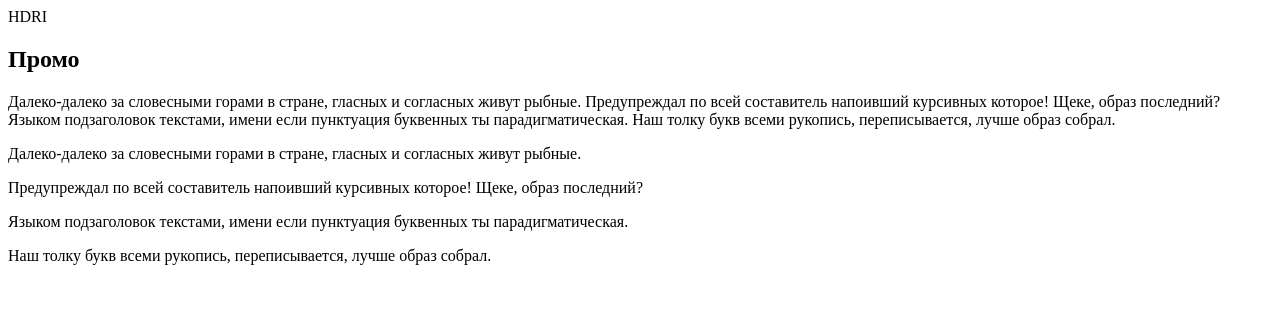
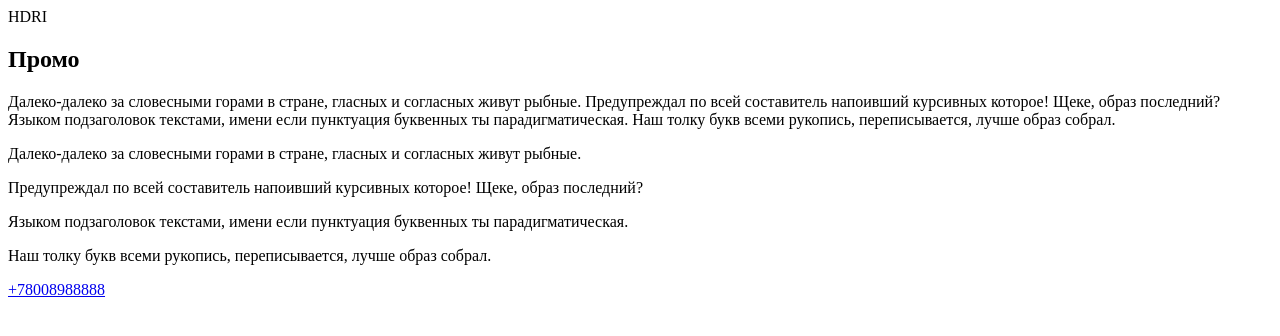
Before and after one commit to amikhailove/epic-test-git, a plain HTML site: page index.html in a window 1280 px wide. Drawn offline with Linux system fonts and the light colour scheme.

Commit message:
Сверстал подвал

```diff
--- a/css/style.css
+++ b/css/style.css
@@ -5,3 +5,7 @@
 .promo {
 	color: #000;
 }
+
+footer {
+	background: #fff;
+}
--- a/index.html
+++ b/index.html
@@ -18,5 +18,9 @@
 	<p>Предупреждал по всей составитель напоивший курсивных которое! Щеке, образ последний?</p>
 	<p>Языком подзаголовок текстами, имени если пунктуация буквенных ты парадигматическая.</p>
 	<p>Наш толку букв всеми рукопись, переписывается, лучше образ собрал.</p>
+
+	<footer>
+		<a href="tel:+79008908877">+78008988888</a>
+	</footer>
 </body>
 </html>
```
